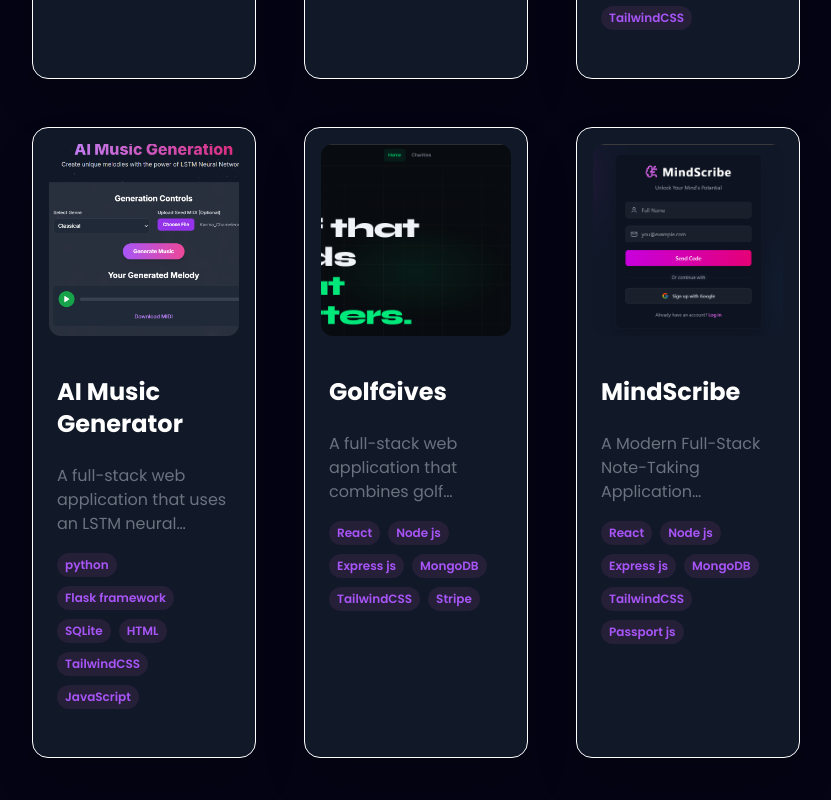
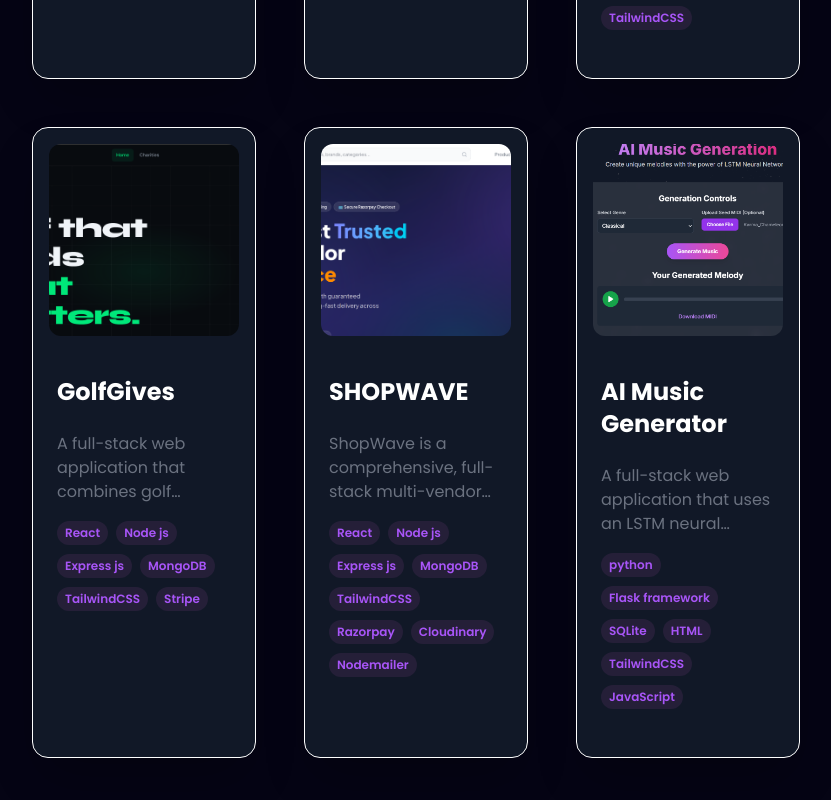
Before and after one commit to sumitdiwaka/PortFolio-Main, a React (Vite) app: page / in a window 1280 px wide. Shown: the part 5320-6120 px from the top of the page, without its empty margins (224-1055 px from the left). Built offline with nearby package versions, Linux system fonts and the light colour scheme.

Commit message:
Updated Portfolio

```diff
--- a/src/constants.js
+++ b/src/constants.js
@@ -40,6 +40,7 @@
 import aimusic from './assets/project_logo/aimusic.png';
 import expensetracker from './assets/project_logo/expensetracker.png';
 import Golfservices from './assets/project_logo/GolfService.png';
+import vendor from './assets/project_logo/vendor.png';
 import task from './assets/project_logo/task.png';
 import Videochat from './assets/project_logo/Videochat.png';
 import noteMaking from './assets/project_logo/noteMaking.png';
@@ -232,8 +233,28 @@
     github: "https://github.com/sumitdiwaka/Task-Management-Primetrade",
     webapp: "https://task-management-p-git-a754be-sumitdiwakar476-gmailcoms-projects.vercel.app",
   },
-   {
+     {
     id: 4,
+    title: "GolfGives",
+    description:
+      "A full-stack web application that combines golf performance tracking with a subscription-based prize draw and charitable giving. Users can enter their latest golf scores to participate in monthly draws, win rewards based on score matches, and contribute a portion of their subscription to selected charities. Built using React, Node.js, Express, MongoDB, and Stripe for secure payments, with an admin panel for managing users, draws, and payouts",
+    image: Golfservices,
+    tags: ["React","Node js","Express js","MongoDB", "TailwindCSS", "Stripe"],
+    github: "https://github.com/sumitdiwaka/Digital-Heroes-Golf",
+    webapp: "https://digital-heroes-golf.vercel.app",
+  },
+     {
+    id: 5,
+    title: "SHOPWAVE",
+    description:
+      "ShopWave is a comprehensive, full-stack multi-vendor e-commerce platform developed using the MERN stack ,The platform is designed to serve as India's multi-vendor marketplace, enabling entrepreneurs and small-to-medium businesses to set up online shops and reach millions of customers across the country. The application supports three distinct user roles - Customer, Vendor, and Administrator - each with dedicated dashboards, workflows, and permissions tailored to their respective responsibilities.",
+    image: vendor,
+    tags: ["React", "Node js", "Express js", 'MongoDB', 'TailwindCSS', 'Razorpay','Cloudinary', 'Nodemailer'],
+    github: "https://github.com/sumitdiwaka/SHOPWAVE",
+    webapp: "https://shopwave-chi.vercel.app",
+  },
+  {
+    id: 6,
     title: "AI Music Generator",
     description:
       "A full-stack web application that uses an LSTM neural network to generate original musical melodies. The platform features a complete user authentication system, a personal dashboard to save and manage generated songs, and an advanced in-browser player with real-time visualization and playback controls.",
@@ -243,24 +264,4 @@
     webapp: "",
   },
 
-   {
-    id: 5,
-    title: "GolfGives",
-    description:
-      "A full-stack web application that combines golf performance tracking with a subscription-based prize draw and charitable giving. Users can enter their latest golf scores to participate in monthly draws, win rewards based on score matches, and contribute a portion of their subscription to selected charities. Built using React, Node.js, Express, MongoDB, and Stripe for secure payments, with an admin panel for managing users, draws, and payouts",
-    image: Golfservices,
-    tags: ["React","Node js","Express js","MongoDB", "TailwindCSS", "Stripe"],
-    github: "https://github.com/sumitdiwaka/Digital-Heroes-Golf",
-    webapp: "https://digital-heroes-golf.vercel.app",
-  },
-    {
-    id: 6,
-    title: "MindScribe",
-    description:
-      "A Modern Full-Stack Note-Taking Application MindScribe is a sleek, secure, and modern full-stack note-taking application designed to provide a seamless and visually appealing user experience. It features a secure authentication system with both passwordless OTP and Google OAuth, allowing users to quickly sign up and manage their notes. The application boasts a stunning dark mode UI with glassmorphism effects and subtle animations.",
-    image: noteMaking,
-    tags: ["React", "Node js", "Express js", 'MongoDB', 'TailwindCSS', 'Passport js'],
-    github: "https://github.com/sumitdiwaka/Highway-Delite-Ass",
-    webapp: "https://highway-delite-ass.vercel.app",
-  },
 ];
```
Also changed, not shown: src/assets/project_logo/vendor.png (added).
